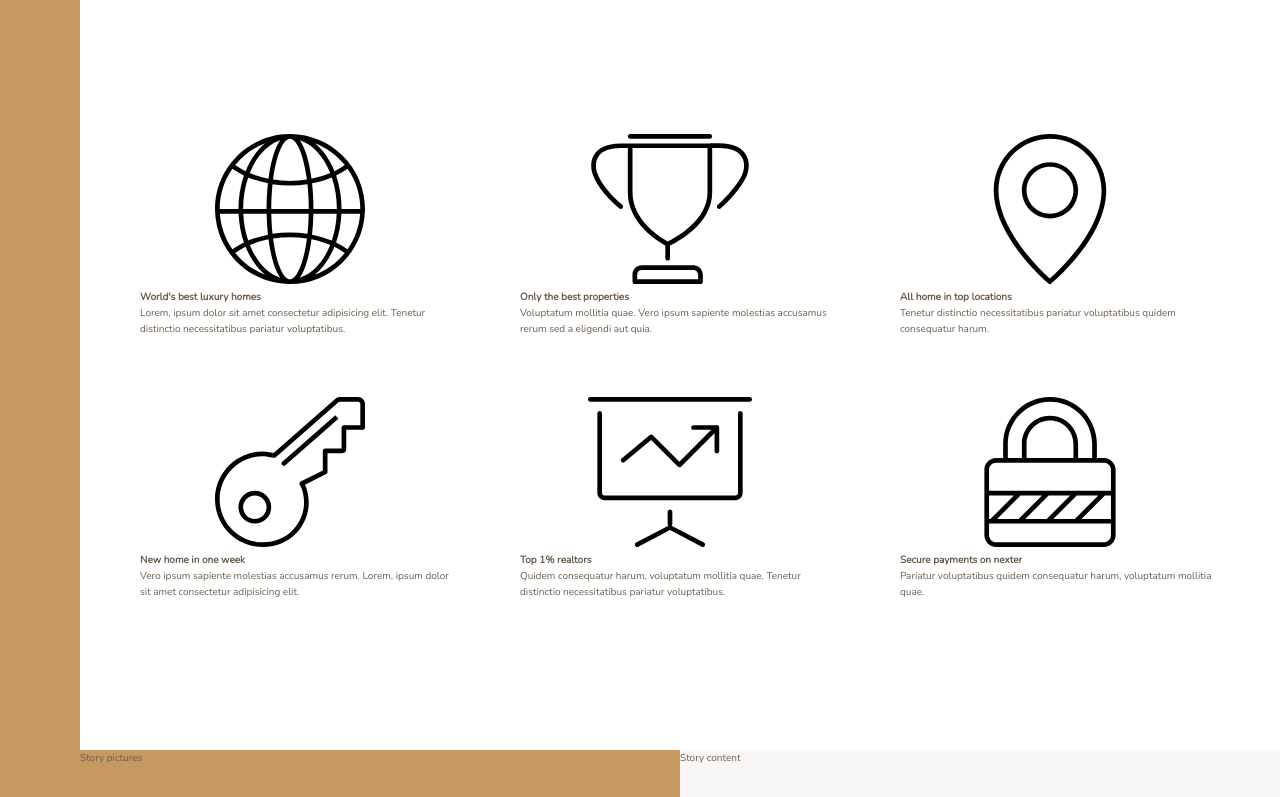
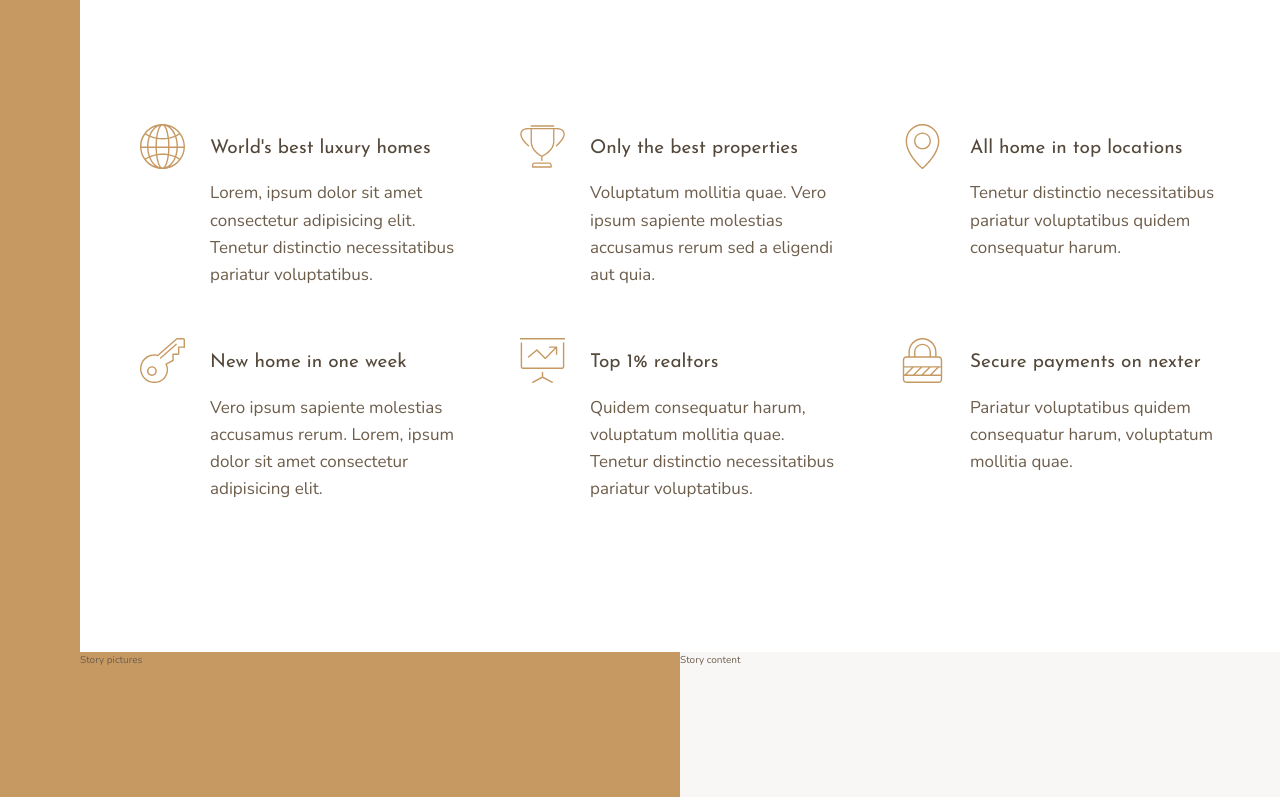
Before and after one commit to MDMwakulo/Nexter, a website: page index.html in a window 1280 px wide. Shown: the part 656-1453 px from the top of the page. Drawn offline with nearby package versions, Linux system fonts and the light colour scheme.

Commit message:
Building the Features Section - Part 2

```diff
--- a/index.html
+++ b/index.html
@@ -29,7 +29,7 @@
                 <svg class="feature__icon">
                     <use xlink:href="img/sprite.svg#icon-global"></use>
                 </svg>
-                <h4 class="heading-4">World's best luxury homes</h4>
+                <h4 class="heading-4 heading-4--dark">World's best luxury homes</h4>
                 <p class="feature__text">Lorem, ipsum dolor sit amet consectetur adipisicing elit. Tenetur distinctio necessitatibus pariatur voluptatibus.</p>
             </div>
 
@@ -37,7 +37,7 @@
                 <svg class="feature__icon">
                     <use xlink:href="img/sprite.svg#icon-trophy"></use>
                 </svg>
-                <h4 class="heading-4">Only the best properties</h4>
+                <h4 class="heading-4 heading-4--dark">Only the best properties</h4>
                 <p class="feature__text">Voluptatum mollitia quae. Vero ipsum sapiente molestias accusamus rerum sed a eligendi aut quia.</p>
             </div>
 
@@ -45,7 +45,7 @@
                 <svg class="feature__icon">
                     <use xlink:href="img/sprite.svg#icon-map-pin"></use>
                 </svg>
-                <h4 class="heading-4">All home in top locations</h4>
+                <h4 class="heading-4 heading-4--dark">All home in top locations</h4>
                 <p class="feature__text">Tenetur distinctio necessitatibus pariatur voluptatibus quidem consequatur harum.</p>
             </div>
 
@@ -53,7 +53,7 @@
                 <svg class="feature__icon">
                     <use xlink:href="img/sprite.svg#icon-key"></use>
                 </svg>
-                <h4 class="heading-4">New home in one week</h4>
+                <h4 class="heading-4 heading-4--dark">New home in one week</h4>
                 <p class="feature__text">Vero ipsum sapiente molestias accusamus rerum. Lorem, ipsum dolor sit amet consectetur adipisicing elit.</p>
             </div>
 
@@ -61,7 +61,7 @@
                 <svg class="feature__icon">
                     <use xlink:href="img/sprite.svg#icon-presentation"></use>
                 </svg>
-                <h4 class="heading-4">Top 1% realtors</h4>
+                <h4 class="heading-4 heading-4--dark">Top 1% realtors</h4>
                 <p class="feature__text">Quidem consequatur harum, voluptatum mollitia quae. Tenetur distinctio necessitatibus pariatur voluptatibus.</p>
             </div>
 
@@ -69,7 +69,7 @@
                 <svg class="feature__icon">
                     <use xlink:href="img/sprite.svg#icon-lock"></use>
                 </svg>
-                <h4 class="heading-4">Secure payments on nexter</h4>
+                <h4 class="heading-4 heading-4--dark">Secure payments on nexter</h4>
                 <p class="feature__text">Pariatur voluptatibus quidem consequatur harum, voluptatum mollitia quae.</p>
             </div>
         </section>
--- a/sass/_features.scss
+++ b/sass/_features.scss
@@ -4,6 +4,27 @@
   margin: 15rem 0;
 
   display: grid;
-  grid-template-columns: repeat(3, 1fr);
+  // grid-template-columns: repeat(3, 1fr);
+  grid-template-columns: repeat(auto-fit, minmax(25rem, 1fr));
   grid-gap: 6rem;
+  align-items: start;
 }
+
+.feature {
+  display: grid;
+  grid-template-columns: min-content 1fr;
+  grid-row-gap: 1.5rem;
+  grid-column-gap: 2.5rem;
+
+  &__icon {
+    fill: $color-primary;
+    width: 4.5rem;
+    height: 4.5rem;
+    grid-row: 1 / span 2;
+    transform: translateY(-1rem);
+  }
+
+  &__text {
+    font-size: 1.7rem;
+  }
+}
--- a/sass/_typography.scss
+++ b/sass/_typography.scss
@@ -0,0 +1,29 @@
+%heading {
+  font-family: $font-display;
+  font-weight: 400;
+}
+
+.heading-1 {
+  @extend %heading;
+}
+
+.heading-2 {
+  @extend %heading;
+}
+
+.heading-3 {
+  @extend %heading;
+}
+
+.heading-4 {
+  @extend %heading;
+  font-size: 1.9rem;
+
+  &--light {
+    color: $color-grey-light-1;
+  }
+
+  &--dark {
+    color: $color-grey-dark-1;
+  }
+}
```
Also changed, not shown: css/style.css.
